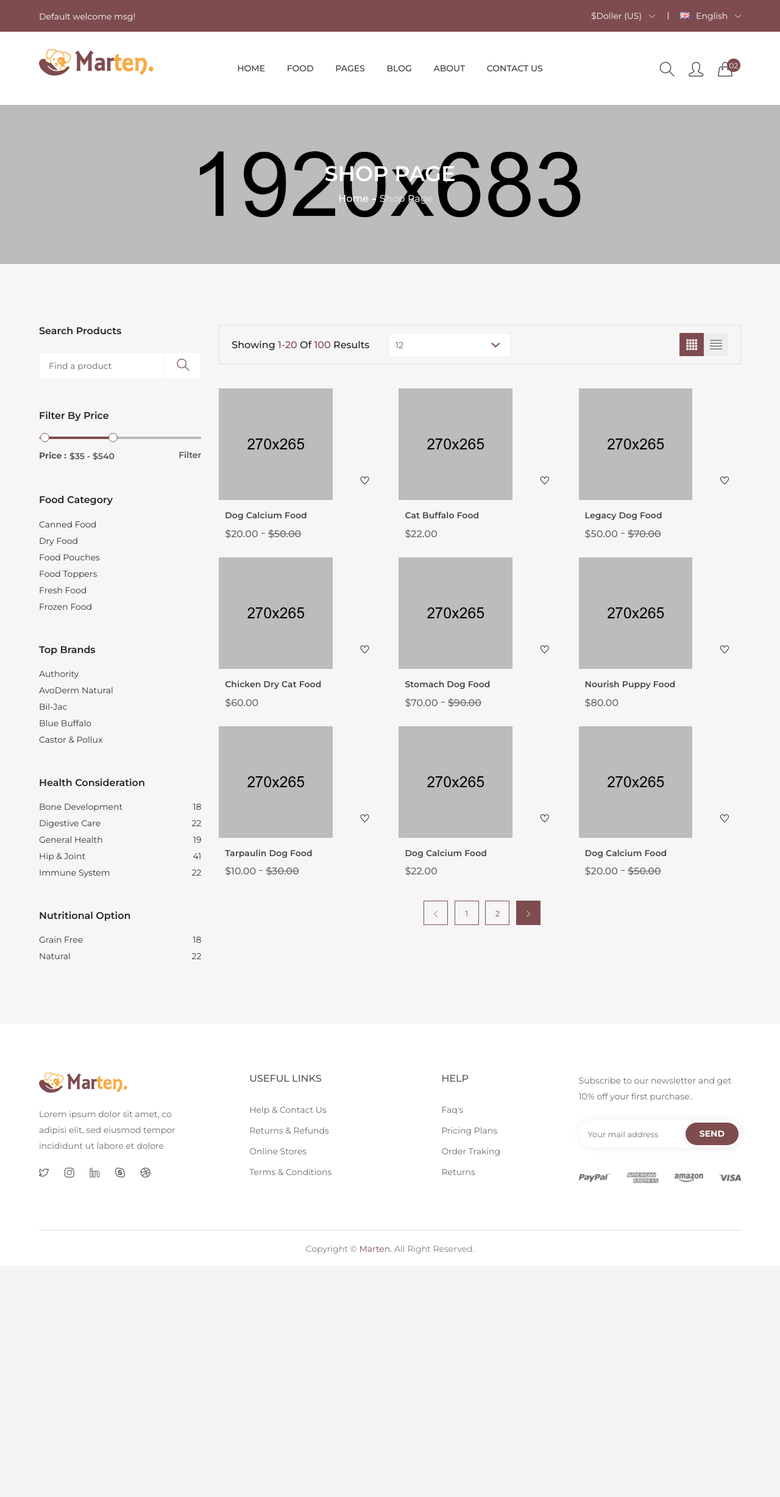
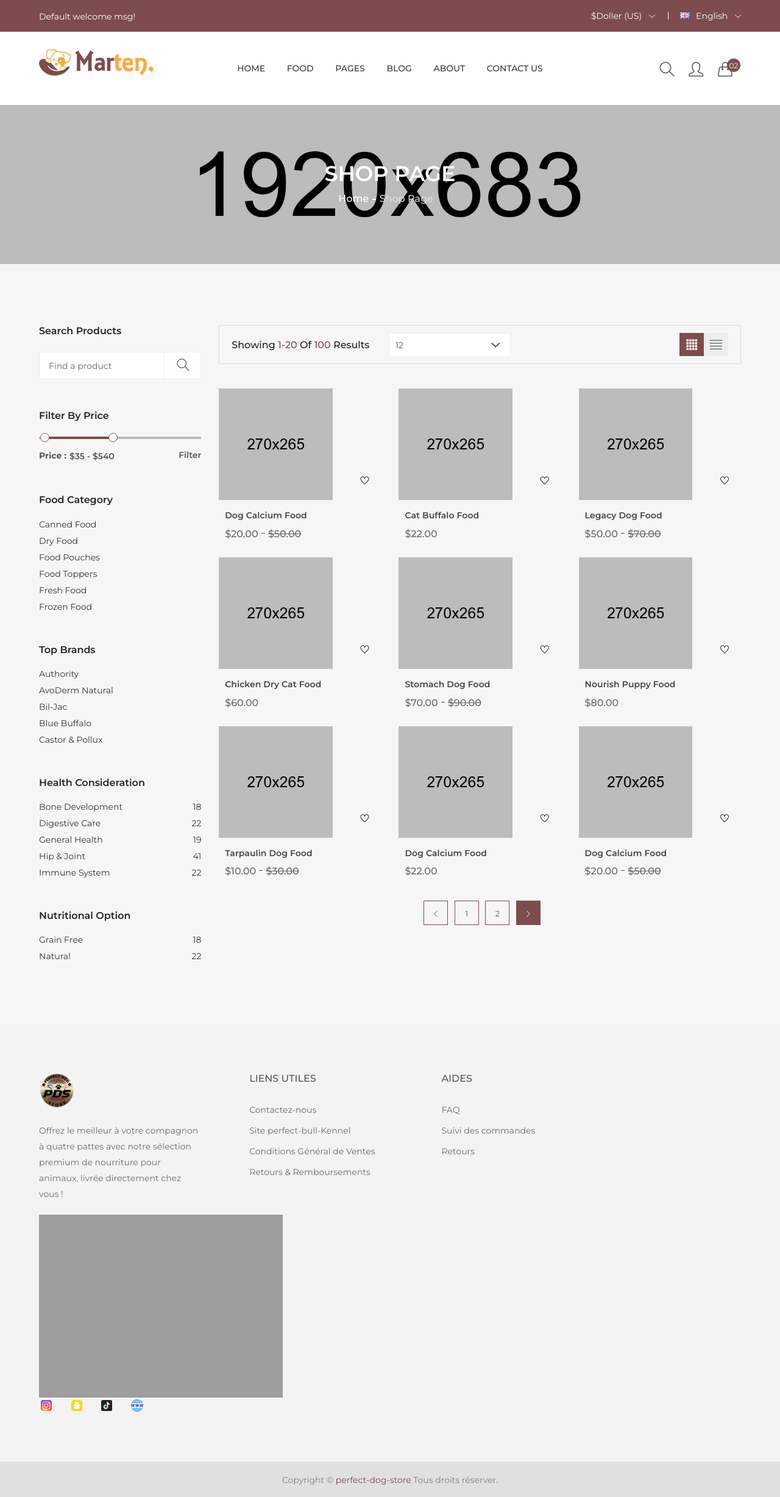
Before and after one commit to KillianBelet/perfect-dog-store, a Symfony app: template skeleton/templates/home/shop-page.html.twig in a window 1280 px wide. Shown: the whole page at 61% size. Before the commit the page ends 2056 px from the top, so only its background shows below. Run offline with Twig, Linux system fonts and the light colour scheme; the template is opened without the code that fills it, so the values that code supplies are empty; some libraries are stand-ins or nearby versions; grey boxes are pictures that could not be loaded.

Commit message:
ajout des modif footer sur les page index shop shop-details et modif du header de index

```diff
--- a/skeleton/templates/home/shop-page.html.twig
+++ b/skeleton/templates/home/shop-page.html.twig
@@ -870,8 +870,8 @@
                 </div>
             </div>
         </div>
-		<footer class="footer-area">
-            <div class="footer-top pt-80 pb-50">
+        <footer class="footer-area">
+            <div class="footer-top pt-80 pb-50 gray-bg-2">
                 <div class="container">
                     <div class="row">
                         <div class="col-xl-3 col-lg-3 col-md-6 col-sm-6">
@@ -879,17 +879,17 @@
                                 <div class="footer-info-wrapper">
                                     <div class="footer-logo">
                                         <a href="#">
-                                            <img src="assets/img/logo/logo-2.png" alt="">
+                                            <img src="assets/img/logo/erasebg-transformed.png" height="60" alt="">
                                         </a>
                                     </div>
-                                    <p>Lorem ipsum dolor sit amet, co adipisi elit, sed eiusmod tempor incididunt ut labore et dolore</p>
+                                    <p>Offrez le meilleur à votre compagnon à quatre pattes avec notre sélection premium de nourriture pour animaux, livrée directement chez vous !</p>
                                     <div class="social-icon">
                                         <ul>
-                                            <li><a href="#"><i class="icon-social-twitter"></i></a></li>
-                                            <li><a href="#"><i class="icon-social-instagram"></i></a></li>
-                                            <li><a href="#"><i class="icon-social-linkedin"></i></a></li>
-                                            <li><a href="#"><i class="icon-social-skype"></i></a></li>
-                                            <li><a href="#"><i class="icon-social-dribbble"></i></a></li>
+                                            <li><a href="#"><img src="assets/img/icon-img/fb.png" alt=""></a></li>
+                                            <li><a href="#"><img src="assets/img/icon-img/instagram.png" alt=""></a></li>
+                                            <li><a href="#"><img src="assets/img/icon-img/snapchat.png" alt=""></a></li>
+                                            <li><a href="#"><img src="assets/img/icon-img/tiktok.png" alt=""></li>
+                                            <li><a href="#"><img src="assets/img/icon-img/web.png" alt=""></a></li>
                                         </ul>
                                     </div>
                                 </div>
@@ -897,42 +897,41 @@
                         </div>
                         <div class="col-xl-3 col-lg-3 col-md-6 col-sm-6">
                             <div class="footer-widget mb-30 pl-50">
-                                <h4 class="footer-title">USEFUL LINKS</h4>
+                                <h4 class="footer-title">LIENS UTILES</h4>
                                 <div class="footer-content">
                                     <ul>
-                                        <li><a href="#">Help & Contact Us</a></li>
-                                        <li><a href="#">Returns & Refunds</a></li>
-                                        <li><a href="#">Online Stores</a></li>
-                                        <li><a href="#">Terms & Conditions</a></li>
+                                        <li><a href="#">Contactez-nous</a></li>
+                                        <li><a href="#">Site perfect-bull-Kennel</a></li>
+                                        <li><a href="#">Conditions Général de Ventes</a></li>
+                                        <li><a href="#">Retours & Remboursements</a></li>
                                     </ul>
                                 </div>
                             </div>
                         </div>
                         <div class="col-xl-3 col-lg-2 col-md-6 col-sm-6">
                             <div class="footer-widget mb-30 pl-70">
-                                <h4 class="footer-title">HELP</h4>
+                                <h4 class="footer-title">AIDES</h4>
                                 <div class="footer-content">
                                     <ul>
-                                        <li><a href="#">Faq's </a></li>
-                                        <li><a href="#">Pricing Plans</a></li>
-                                        <li><a href="#">Order Traking</a></li>
-                                        <li><a href="#">Returns </a></li>
+                                        <li><a href="#">FAQ</a></li>
+                                        <li><a href="#">Suivi des commandes</a></li>
+                                        <li><a href="#">Retours</a></li>
                                     </ul>
                                 </div>
                             </div>
                         </div>
-                        <div class="col-xl-3 col-lg-4 col-md-6 col-sm-6">
+                        <!--<div class="col-xl-3 col-lg-4 col-md-6 col-sm-6">
                             <div class="footer-widget">
                                 <div class="newsletter-wrapper">
-                                    <p>Subscribe to our newsletter and get 10% off your first purchase..</p>
+                                    <p>S'abonner à la newsletter<p>
                                     <div class="newsletter-style">
                                         <div id="mc_embed_signup" class="subscribe-form">
                                             <form action="#" method="post" id="mc-embedded-subscribe-form" name="mc-embedded-subscribe-form" class="validate" target="_blank" novalidate>
                                                 <div id="mc_embed_signup_scroll" class="mc-form">
-                                                    <input type="email" value="" name="EMAIL" class="email" placeholder="Your mail address" required>
-                                                    <!-- real people should not fill this in and expect good things - do not remove this or risk form bot signups-->
+                                                    <input type="email" value="" name="EMAIL" class="email" placeholder="E-mail" required>
+                                                    real people should not fill this in and expect good things - do not remove this or risk form bot signups
                                                     <div class="mc-news" aria-hidden="true"><input type="text" name="b_6bbb9b6f5827bd842d9640c82_05d85f18ef" tabindex="-1" value=""></div>
-                                                    <div class="clear"><input type="submit" value="SEND" name="subscribe" id="mc-embedded-subscribe" class="button"></div>
+                                                    <div class="clear"><input type="submit" value="S'abonner" name="subscribe" id="mc-embedded-subscribe" class="button"></div>
                                                 </div>
                                             </form>
                                         </div>
@@ -944,18 +943,16 @@
                                     </a>
                                 </div>
                             </div>
-                        </div>
+                        </div>-->
                     </div>
                 </div>
             </div>
-            <div class="footer-bottom">
+            <div class="footer-bottom gray-bg-3 pt-17 pb-15">
                 <div class="container">
                     <div class="row">
                         <div class="col-12">
-                            <div class="border-top-1 pt-17 pb-15">
-                                <div class="copyright text-center">
-                                    <p>Copyright © <a href="#">Marten.</a> All Right Reserved.</p>
-                                </div>
+                            <div class="copyright text-center">
+                                <p>Copyright © <a href="#">perfect-dog-store<a> Tous droits réserver.</p>
                             </div>
                         </div>
                     </div>
```
Also changed, not shown: skeleton/templates/home/index.html.twig (+58 -114 lines), skeleton/templates/home/shopDetails.html.twig (+24 -27 lines).
